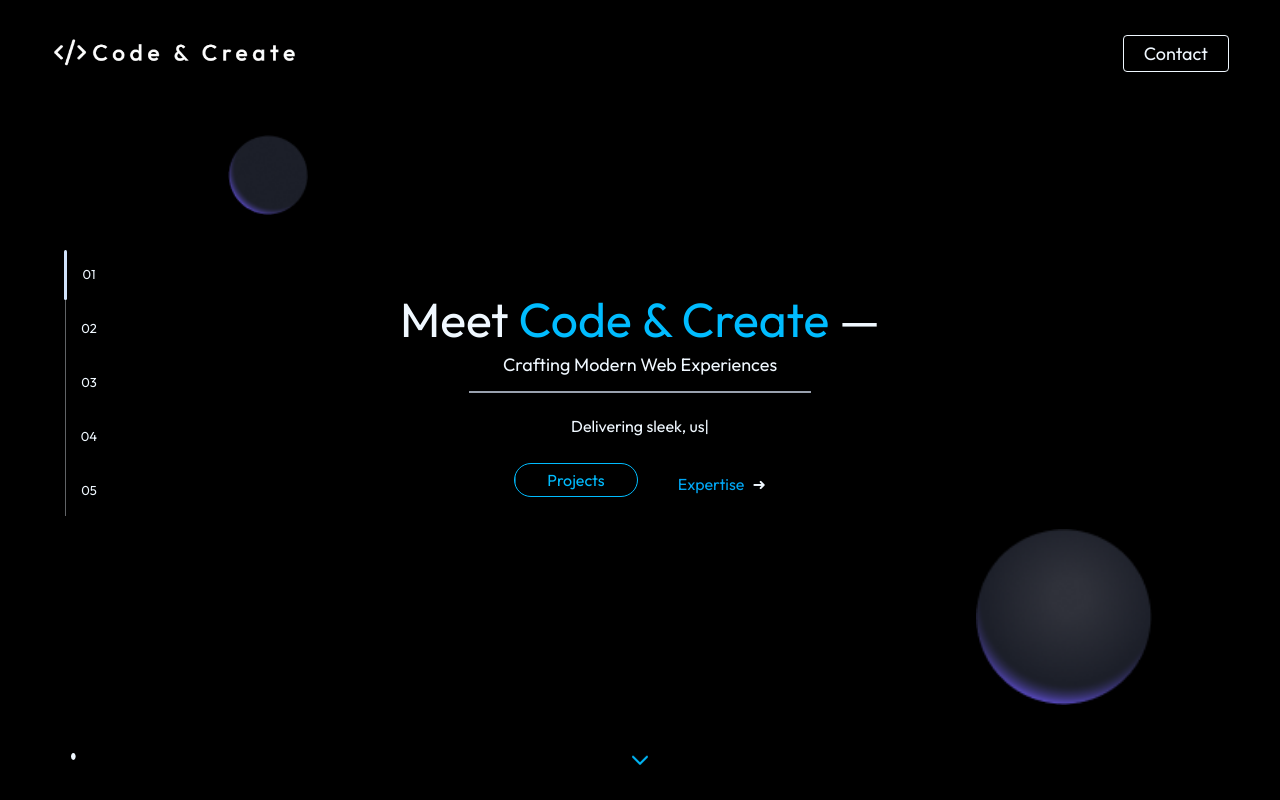
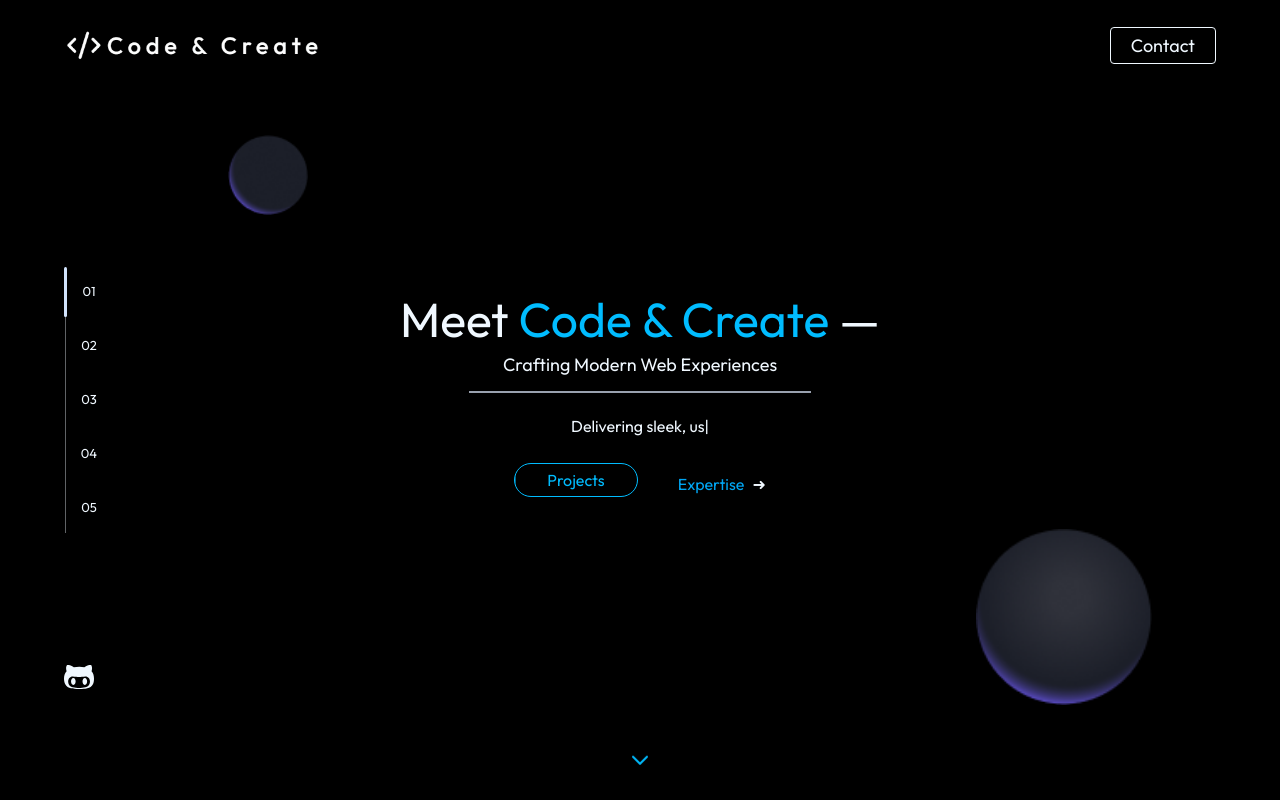
Before and after one commit to akumar591/My_Portfolio_Website, a React (Vite) app in the folder codeandcreate/: page / in a window 1280 px wide. Shown: the top 800 px of the page. Built offline with nearby package versions, Linux system fonts and the light colour scheme.

Commit message:
Fix mobile layout issues, slider alignment, navbar logo and about stats UI

```diff
--- a/codeandcreate/index.html
+++ b/codeandcreate/index.html
@@ -2,12 +2,18 @@
 <html lang="en">
   <head>
     <meta charset="UTF-8" />
-    <link rel="icon" type="image/svg+xml" href="/code_logo.png" />
-    <meta name="viewport" content="width=device-width, initial-scale=1.0" />
+
+    <link rel="icon" type="image/png" href="/code_logo.png" />
+
+    <!-- Mobile viewport fix -->
+    <meta name="viewport" content="width=device-width, initial-scale=1.0, maximum-scale=1.0, user-scalable=no" />
+
     <title>Code & Create</title>
   </head>
+
   <body>
     <div id="root"></div>
+
     <script type="module" src="/src/main.jsx"></script>
   </body>
 </html>
--- a/codeandcreate/src/App.jsx
+++ b/codeandcreate/src/App.jsx
@@ -1,4 +1,3 @@
-// App.jsx
 import React from "react";
 import Navbar from "./Components/Navbar";
 import Home from "./Sections/Home";
@@ -9,30 +8,33 @@ import Expertise from "./Sections/Expertise";
 import Footer from "./Components/Footer";
 import Slider from "./Components/Slider";
 
-
 function App() {
   return (
-    <div className="App scroll-smooth">
+    <div className="App overflow-x-hidden">
       <Navbar />
       <Slider />
-      {/* Sections with IDs for scroll targets */}
+
       <section id="home">
         <Home />
       </section>
+
       <section id="about">
         <About />
       </section>
+
       <section id="contact">
         <Contact />
       </section>
+
       <section id="projects">
         <Project />
       </section>
+
       <section id="expertise">
         <Expertise />
       </section>
 
-      <Footer/>
+      <Footer />
     </div>
   );
 }
--- a/codeandcreate/src/Components/Navbar.jsx
+++ b/codeandcreate/src/Components/Navbar.jsx
@@ -32,18 +32,19 @@ const Navbar = () => {
   return (
     <>
       {/* Navbar */}
-      <div className="fixed top-0 left-0 w-full z-50 bg-black lg:bg-transparent px-[4%] pt-8 pb-4 flex items-center justify-between">
+      <div className="fixed top-0 left-0 w-full z-50 bg-black lg:bg-transparent px-[5%] pt-6 pb-2 flex items-center justify-between">
 
         {/* Logo */}
         <img
           src={assets.logo}
-          className="w-[max(20%,200px)] sm:w-[220px] md:w-[250px] cursor-pointer object-contain"
+          className="w-[240px] sm:w-[240px] md:w-[250px] lg:w-[260px] cursor-pointer object-contain"
           alt="logo"
         />
 
-        {/* Desktop Menu */}
+        {/* Desktop Contact Button */}
         <div className="hidden lg:flex items-center gap-7">
           <div className="text-[18px] border text-[aliceblue] p-1 px-5 rounded cursor-pointer text-center relative overflow-hidden group transition-all duration-300">
+
             <span className="absolute inset-0 bg-[aliceblue] translate-x-[-100%] group-hover:translate-x-0 transition-transform duration-500 ease-in-out z-0"></span>
 
             <a
@@ -52,6 +53,7 @@ const Navbar = () => {
             >
               Contact
             </a>
+
           </div>
         </div>
 
@@ -62,6 +64,7 @@ const Navbar = () => {
         >
           <img src={assets.menu_icon} className="w-7" alt="menu" />
         </button>
+
       </div>
 
       {/* Overlay */}
@@ -78,6 +81,7 @@ const Navbar = () => {
           showMobileMenu ? "translate-x-0" : "translate-x-full"
         }`}
       >
+
         {/* Close Button */}
         <div className="flex justify-end p-6">
           <button onClick={() => setShowMobileMenu(false)}>
@@ -99,6 +103,7 @@ const Navbar = () => {
             </li>
           ))}
         </ul>
+
       </div>
     </>
   );
--- a/codeandcreate/src/Components/Slider.css
+++ b/codeandcreate/src/Components/Slider.css
@@ -1,23 +1,29 @@
 .slider {
   display: none;
+  position: fixed;
+  left: -9999px; /* mobile flash prevention */
 }
 
 /* Show only on large screens */
 @media (min-width: 1024px) {
+
   .slider {
     display: flex;
     flex-direction: column;
     position: fixed;
-    top: 0;
+
+    /* CENTER FIX */
+    top: 50%;
+    transform: translateY(-50%);
+
     left: 4rem;
     z-index: 10;
-    height: calc(100vh - 6.25rem);
+
     align-items: flex-start;
   }
 
   .slider.sides_Left {
     left: 4rem;
-    height: calc(100vh - 6.25rem);
     align-items: flex-start;
   }
 
@@ -29,9 +35,7 @@
     list-style: none;
     padding: 0;
     margin: 0;
-    position: absolute;
-    top: 250px;
-    left: 0;
+    position: relative;
   }
 
   .slider .nav__wrapper #side_nav:before {
@@ -84,4 +88,5 @@
   .slider .nav__wrapper #side_nav li:nth-child(5):hover ~ .line {
     transform: translateY(200px);
   }
+
 }
--- a/codeandcreate/src/Components/Slider.jsx
+++ b/codeandcreate/src/Components/Slider.jsx
@@ -6,9 +6,11 @@ const Slider = () => {
   const sideNav = useRef(null);
 
   return (
-    <div className="slider sides_Left">
+    <div className="slider sides_Left relative">
+
       <nav className="nav__wrapper">
         <ul ref={sideNav} id="side_nav" className="flex flex-col gap-1">
+
           <li>
             <a href="#home" className="hover:text-cyan-400 transition">
               01
@@ -39,14 +41,14 @@ const Slider = () => {
             </a>
           </li>
 
-          {/* Static Line */}
-          <div className="line" />
+          <div className="line"></div>
+
         </ul>
       </nav>
 
       {/* GitHub Icon */}
       <a
-        className="fixed block bottom-0 mb-8"
+        className="absolute left-0 -bottom-40 hidden lg:block"
         href="https://github.com/akumar591"
         target="_blank"
         rel="noopener noreferrer"
@@ -64,10 +66,22 @@ const Slider = () => {
           <path
             fill="aliceblue"
             d="M186.1 328.7c0 20.9-10.9 55.1-36.7 55.1s-36.7-34.2-36.7-55.1
-            10.9-55.1 36.7-55.1 36.7 34.2 36.7 55.1z"
-          />
+            10.9-55.1 36.7-55.1 36.7 34.2 36.7 55.1zM480 278.2c0 31.9-3.2
+            65.7-17.5 95-37.9 76.6-142.1 74.8-216.7 74.8-75.8 0-186.2
+            2.7-225.6-74.8-14.6-29-20.2-63.1-20.2-95 0-41.9 13.9-81.5
+            41.5-113.6-5.2-15.8-7.7-32.4-7.7-48.8 0-21.5 4.9-32.3
+            14.6-51.8 45.3 0 74.3 9 108.8 36 29-6.9 58.8-10 88.7-10
+            27 0 54.2 2.9 80.4 9.2 34-26.7 63-35.2 107.8-35.2 9.8
+            19.5 14.6 30.3 14.6 51.8 0 16.4-2.6 32.7-7.7 48.2 27.5
+            32.4 39 72.3 39 114.2zm-64.3 50.5c0-43.9-26.7-82.6-73.5-82.6-18.9
+            0-37 3.4-56 6-14.9 2.3-29.8 3.2-45.1 3.2-15.2 0-30.1-.9-45.1-3.2-18.7-2.6-37-6-56-6-46.8
+            0-73.5 38.7-73.5 82.6 0 87.8 80.4 101.3 150.4 101.3h48.2c70.3
+            0 150.6-13.4 150.6-101.3zm-82.6-55.1c-25.8 0-36.7 34.2-36.7
+            55.1s10.9 55.1 36.7 55.1 36.7-34.2 36.7-55.1-10.9-55.1-36.7-55.1z"
+          ></path>
         </svg>
       </a>
+
     </div>
   );
 };
--- a/codeandcreate/src/Sections/About.jsx
+++ b/codeandcreate/src/Sections/About.jsx
@@ -141,7 +141,7 @@ const About = () => {
               key={index}
               variants={card}
               whileHover={{ y: -6 }}
-              className="border border-white/10 rounded-xl py-6 px-4 backdrop-blur-sm hover:border-sky-400/40 transition"
+              className="border border-white/25 rounded-xl py-6 px-4 backdrop-blur-sm hover:border-sky-400/50 transition"
             >
               <h3 className="text-3xl sm:text-4xl text-sky-400 font-semibold">
                 <CountUp end={item.num} duration={2} />+
--- a/codeandcreate/src/Sections/Home.jsx
+++ b/codeandcreate/src/Sections/Home.jsx
@@ -1,12 +1,11 @@
 import React from "react";
-import Hero from "../Components/Hero"
-
+import Hero from "../Components/Hero";
 
 const Home = () => {
   return (
-      <div className="min-h-screen">
-        <Hero/>
-      </div>
+    <div className="min-h-[100dvh]">
+      <Hero />
+    </div>
   );
 };
 
--- a/codeandcreate/src/index.css
+++ b/codeandcreate/src/index.css
@@ -2,11 +2,16 @@
 
 @import "tailwindcss";
 
+html {
+  scroll-behavior: smooth;
+}
+
 body {
   font-family: outfit;
   background-color: #000000;
+  overflow-x: hidden;
 }
 
-html {
-  scroll-behavior: smooth;
+* {
+  box-sizing: border-box;
 }
--- a/codeandcreate/src/main.jsx
+++ b/codeandcreate/src/main.jsx
@@ -1,10 +1,8 @@
-// main.jsx or index.jsx
 import React from "react";
 import ReactDOM from "react-dom/client";
 import App from "./App";
 import "./index.css";
 
-// Create root and render the App
 const root = ReactDOM.createRoot(document.getElementById("root"));
 
 root.render(
```
Also changed, not shown: codeandcreate/src/Components/Hero.jsx (+28 -12 lines).
